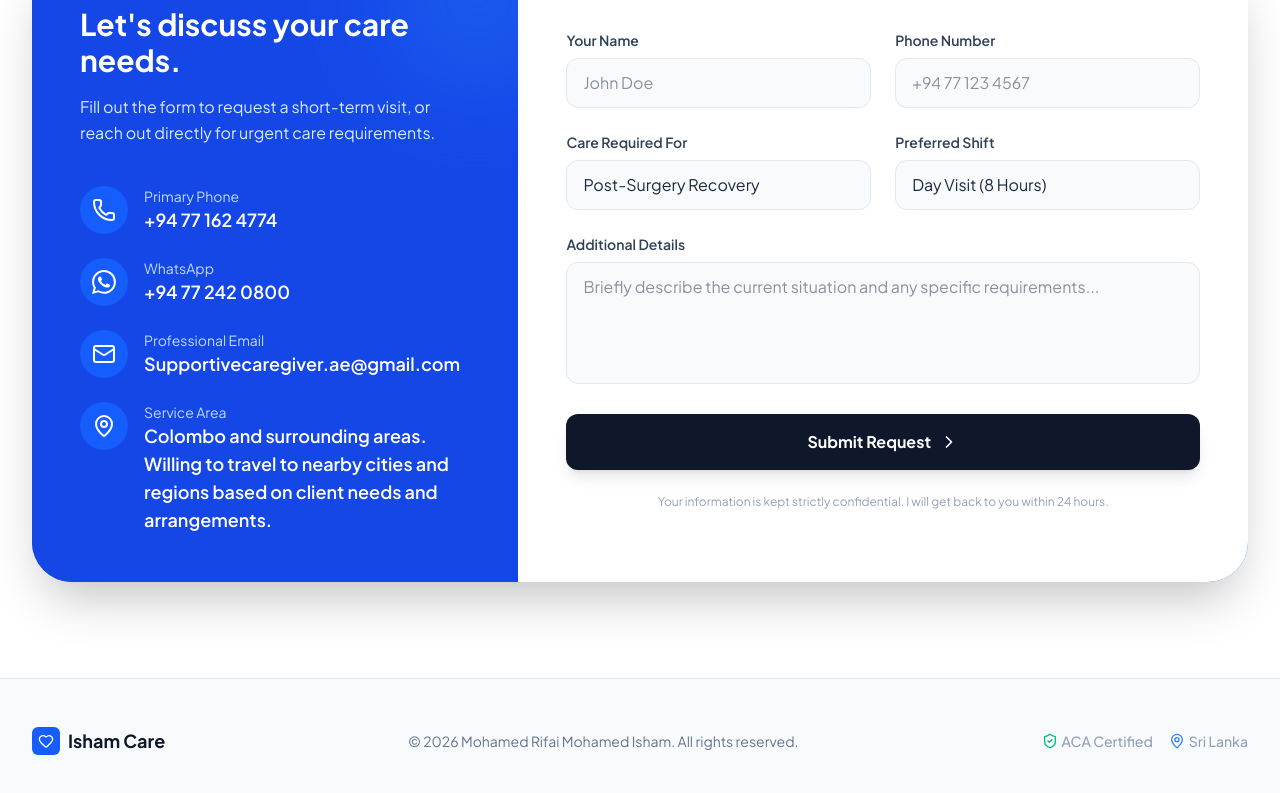
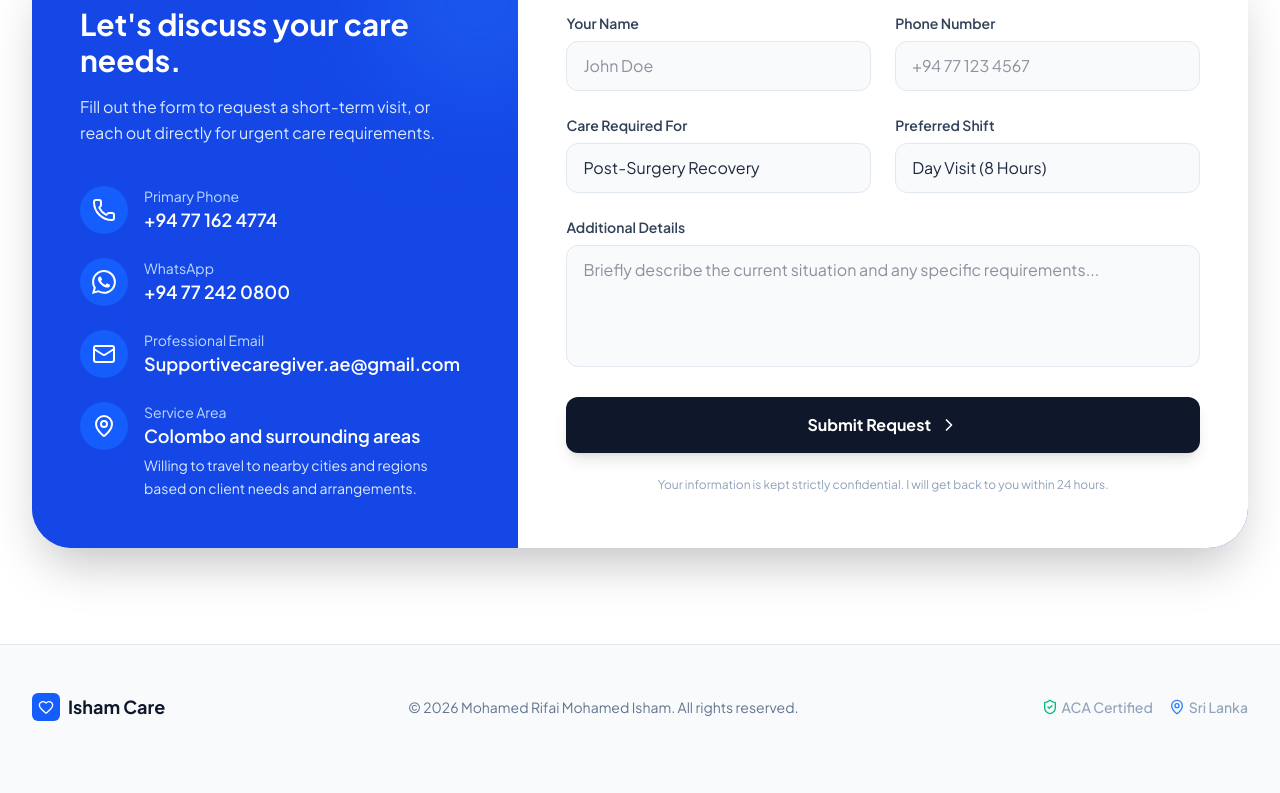
Before and after one commit to nazham/caregiver-portfolio, a Next.js app: page / in a window 1280 px wide. Shown: the part 5353-6146 px from the top of the page. After the commit the page ends 6122 px from the top, so only its background shows below. Built offline with nearby package versions, Linux system fonts and the light colour scheme.

Commit message:
feat: add optional location details field to contact section and data model

```diff
--- a/src/components/Contact.tsx
+++ b/src/components/Contact.tsx
@@ -117,6 +117,9 @@ export default function Contact() {
                     <div>
                       <p className="text-sm text-blue-200">{details.locationLabel}</p>
                       <p className="font-semibold text-lg">{details.location}</p>
+                      {details.locationDetails && (
+                        <p className="text-sm text-blue-100 mt-1 leading-relaxed">{details.locationDetails}</p>
+                      )}
                     </div>
                   </div>
                 </div>
--- a/src/data/portfolio-content.ts
+++ b/src/data/portfolio-content.ts
@@ -38,6 +38,7 @@ export interface ContactInfo {
   emailLabel: string;
   location: string;
   locationLabel: string;
+  locationDetails?: string;
 }
 
 export interface SEOConfig {
@@ -305,8 +306,9 @@ export const portfolioContent: PortfolioContent = {
       whatsappLabel: "WhatsApp",
       email: "Supportivecaregiver.ae@gmail.com",
       emailLabel: "Professional Email",
-      location: "Colombo and surrounding areas. Willing to travel to nearby cities and regions based on client needs and arrangements.",
-      locationLabel: "Service Area"
+      location: "Colombo and surrounding areas",
+      locationLabel: "Service Area",
+      locationDetails: "Willing to travel to nearby cities and regions based on client needs and arrangements."
     },
     form: {
       servicesOptions: [
```
